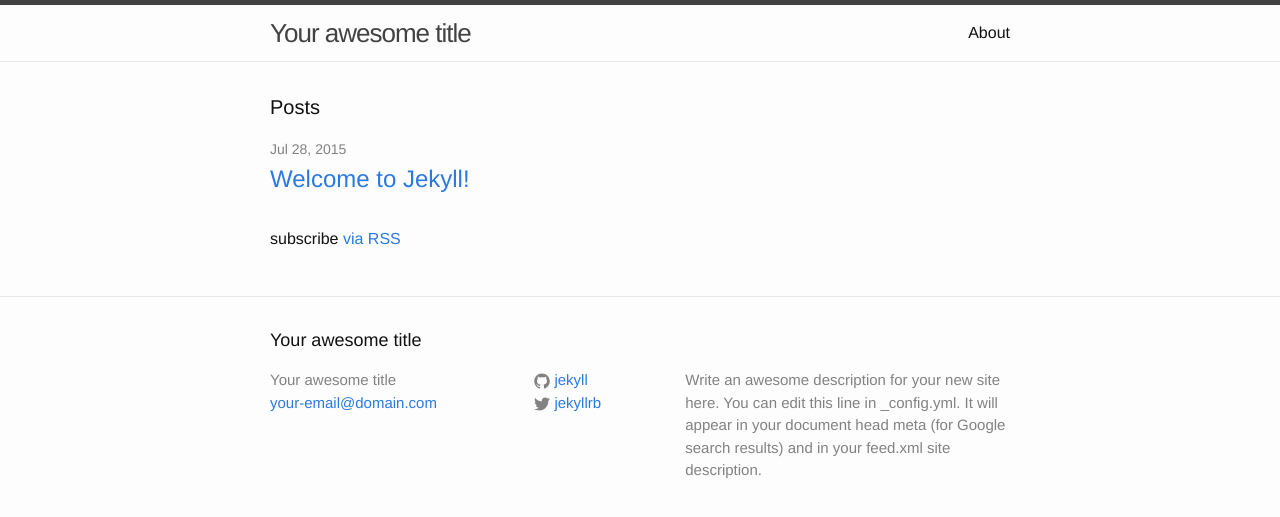
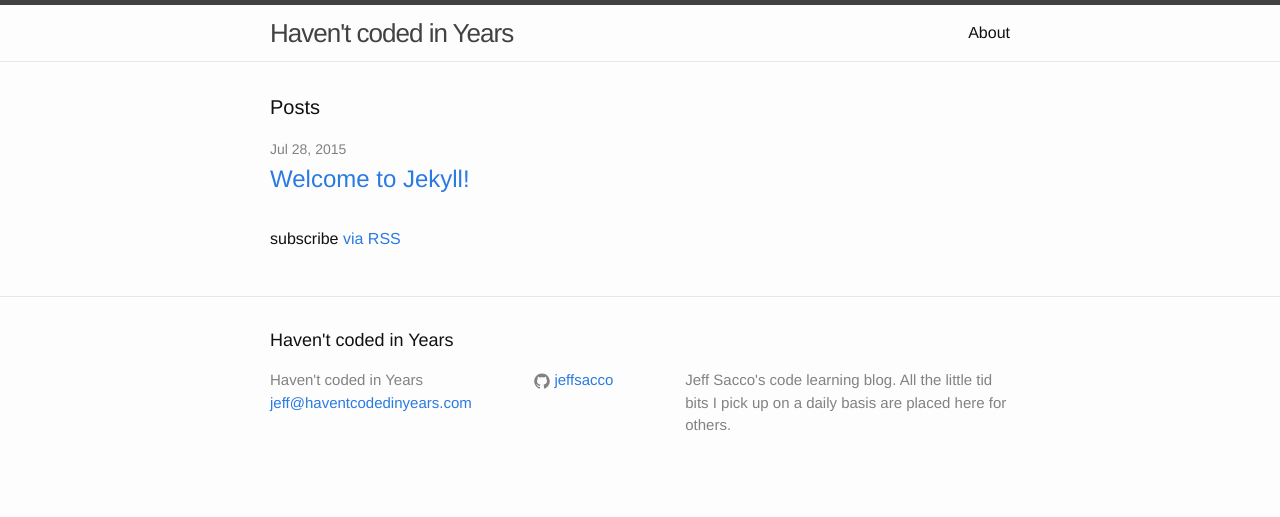
Before and after one commit to jeffsacco/jekyll, a Jekyll site: the page built from index.html, in a window 1280 px wide. Shown: the top 517 px of the page. Built offline with Jekyll 4.4.1, drawn with Linux system fonts in a browser that asks for light colours.

Commit message:
Changed the config global file

```diff
--- a/_config.yml
+++ b/_config.yml
@@ -1,14 +1,21 @@
 # Site settings
-title: Your awesome title
-email: your-email@domain.com
+title: Haven't coded in Years
+email: jeff@haventcodedinyears.com
 description: > # this means to ignore newlines until "baseurl:"
-  Write an awesome description for your new site here. You can edit this
-  line in _config.yml. It will appear in your document head meta (for
-  Google search results) and in your feed.xml site description.
+  Jeff Sacco's code learning blog.  All the little tid bits I pick up
+  on a daily basis are placed here for others.
 baseurl: "" # the subpath of your site, e.g. /blog/
-url: "http://yourdomain.com" # the base hostname & protocol for your site
-twitter_username: jekyllrb
-github_username:  jekyll
+url: "http://www.haventcodedinyears.com" # the base hostname & protocol for your site
+github_username:  jeffsacco
+google_username: jeffsacco@gmail.com
+
+permalink: /:categories/:title
+
+links:
+  - title: about
+    url: /about
+  - title: contact
+    url: /contact
 
 # Build settings
 markdown: kramdown
```
